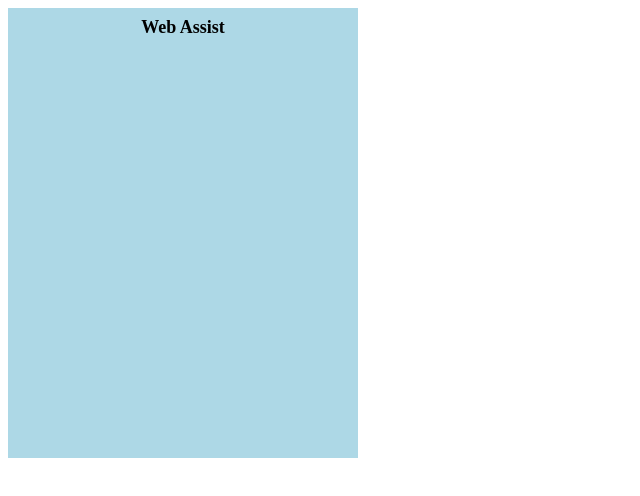
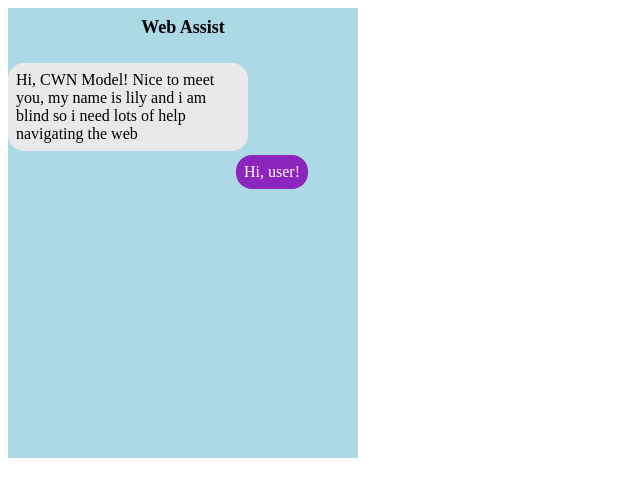
Before and after one commit to lilygostovic/web-assist, a React (Create React App) app: page / in a window 1280 px wide. Shown: the top 496 px of the page, without its empty margins (0-640 px from the left). Built offline with nearby package versions, Linux system fonts and the light colour scheme; the HTML template or start-up script is replaced by a standard one.

Commit message:
Create ChatBubble component with examples

```diff
--- a/src/components/Content/index.tsx
+++ b/src/components/Content/index.tsx
@@ -1,3 +1,12 @@
-import { StyledDiv } from '../common/StyledDiv';
+import { ChatBubble } from "../common/ChatBubble";
+import { StyledDiv } from "../common/StyledDiv";
 
-export const Content = () => <StyledDiv width="300px" height="400px"/>;
+export const Content = () => (
+  <StyledDiv width="300px" height="400px">
+    <ChatBubble
+      content="Hi, CWN Model! Nice to meet you, my name is lily and i am blind so i need lots of help navigating the web"
+      isUser
+    />
+    <ChatBubble content="Hi, user!" />
+  </StyledDiv>
+);
--- /dev/null
+++ b/src/components/common/ChatBubble.tsx
@@ -0,0 +1,28 @@
+import { StyledDiv } from "./StyledDiv";
+import { StyledText } from "./StyledText";
+
+type ChatBubbleProps = {
+  isUser?: boolean;
+  content: string;
+};
+
+export const ChatBubble = ({ isUser = false, content }: ChatBubbleProps) => (
+  <StyledDiv
+    display="flex"
+    justifyContent={isUser ? "left" : "right"}
+    pr={isUser ? "20%" : "0px"}
+    pl={isUser ? "0px" : "20%"}
+  >
+    <StyledDiv
+      bg={isUser ? "#E9E9EB" : "#8b25be"}
+      display="inline-block"
+      borderRadius={16}
+      my="2px"
+      p="8px"
+    >
+      <StyledText variant="chatBubble" color={isUser ? "black" : "white"}>
+        {content}
+      </StyledText>
+    </StyledDiv>
+  </StyledDiv>
+);
--- a/src/components/common/StyledText.tsx
+++ b/src/components/common/StyledText.tsx
@@ -1,4 +1,4 @@
-import styled, { css } from 'styled-components';
+import styled, { css } from "styled-components";
 import {
   color,
   type ColorProps,
@@ -10,7 +10,7 @@ import {
   type SpaceProps,
   typography,
   type TypographyProps,
-} from 'styled-system';
+} from "styled-system";
 
 export type TextVariant = "title";
 
@@ -30,6 +30,7 @@ export const StyledText = styled.text<StyledTextProps>`
           font-size: 18px;
           line-height: 38px;
           font-weight: bold;
+          padding-bottom: 15px;
         `;
     }
   }}
```
